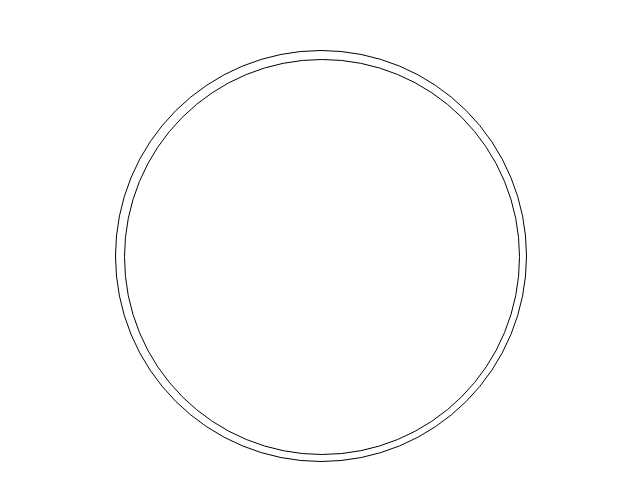
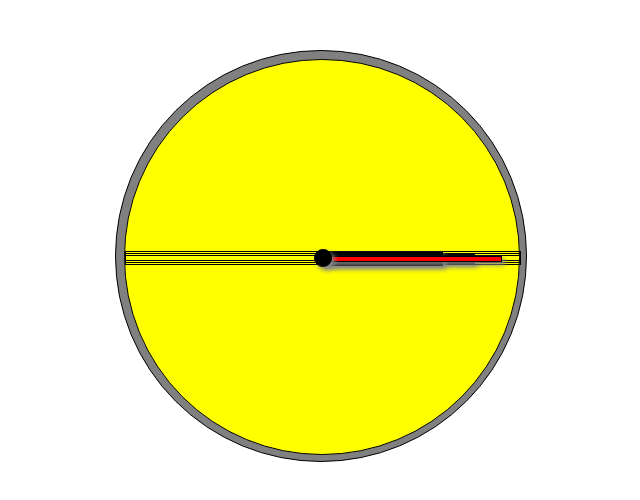
Before and after one commit to Sasicrastko/REACT-ANALOG-CLOCK, a React (Create React App) app: page / in a window 1280 px wide. Shown: the top 500 px of the page, without its empty margins (269-909 px from the left). Built offline with nearby package versions, Linux system fonts and the light colour scheme.

Commit message:
hands are visible

```diff
--- a/src/components/Clock.css
+++ b/src/components/Clock.css
@@ -12,7 +12,7 @@
       left: 2%;
       width: 96%;
       height: 96%;
-      background-color: white;
+      background-color: yellow;
       border-radius: 50%;
       border: 1px solid black;
   }
@@ -21,7 +21,7 @@
       position: absolute;
       width: 410px;
       height: 410px;
-      background-color: white;
+      background-color: gray;
       border-radius: 50%;
       border: 1px solid black;
   }
@@ -35,14 +35,14 @@
       border: 1px solid black;
   }
 
-  .visible{
+  .visible-part-min-hand, .visible-part-hour-hand, .visible-part-sec-hand{
     position: absolute;
     top: 0%;
     left:50%;
     border: 1px solid black;
   }
 
-  .sec{
+  .visible-part-sec-hand{
     background: red;
     width: 45%;
     height: 100%;
@@ -59,7 +59,7 @@
       border: 1px solid black;
   }
 
-  .min{
+  .visible-part-min-hand{
     background: black;
     width: 38%;
     height: 100%;
@@ -76,7 +76,7 @@
       border: 1px solid black;
   }
 
-  .hour{
+  .visible-part-hour-hand{
     background: black;
     width: 30%;
     height: 100%;
--- a/src/components/Clock.js
+++ b/src/components/Clock.js
@@ -8,6 +8,16 @@ class Clock extends Component {
             <div className="container">
                 <div className="outer-circle">
                     <div className="inner-circle">
+                        <div className="minute-hand">
+                        <div className="visible-part-min-hand"></div>
+                        </div>
+                        <div className="hour-hand">
+                        <div className="visible-part-hour-hand"></div>
+                        </div>
+                        <div className="second-hand">
+                        <div className="visible-part-sec-hand"></div>
+                        </div>
+                        <div className="center-dot"></div>
                     </div>
                 </div>
           </div>
```
